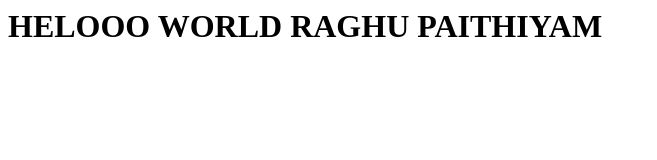
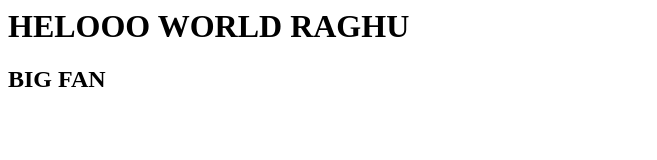
Before and after one commit to cloudmadhan/pro, a plain HTML site: page index.html in a window 1280 px wide. Shown: the whole page, without its empty margins (0-657 px from the left). Drawn offline with Linux system fonts and the light colour scheme.

Commit message:
Update index.html

```diff
--- a/index.html
+++ b/index.html
@@ -1 +1,2 @@
-<h1>HELOOO WORLD RAGHU PAITHIYAM</h1>
+<h1>HELOOO WORLD RAGHU</h1>
+<h2>BIG FAN</h2>
```
